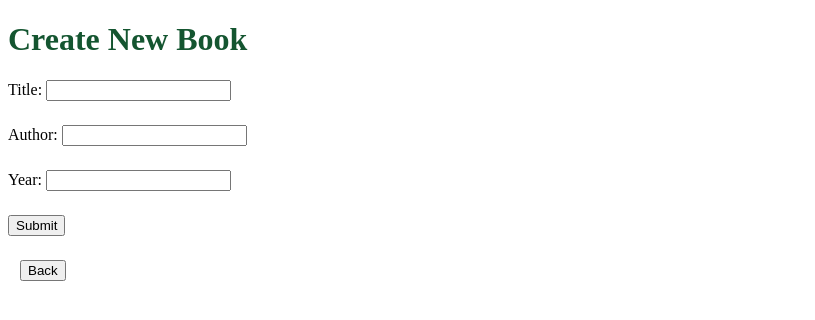
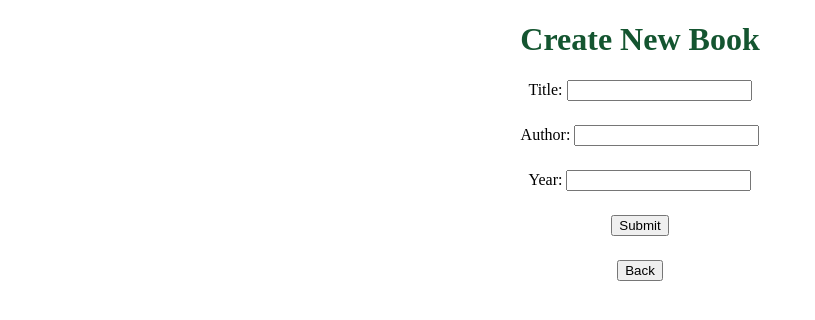
Before and after one commit to jbrasko2/bookstore-frontend, a React (Create React App) app: page /books/new in a window 1280 px wide. Shown: the top 320 px of the page, without its empty margins (0-815 px from the left). Built offline with nearby package versions, Linux system fonts and the light colour scheme.

Commit message:
add styling

```diff
--- a/src/pages/AuthorNew.js
+++ b/src/pages/AuthorNew.js
@@ -1,6 +1,7 @@
 import React from 'react'
 import AuthorForm from '../components/AuthorForm'
 import axios from 'axios'
+import styled from 'styled-components'
 
 const AuthorNew = ({ history }) => {
   const submitNew = async ({ name, dob }) => {
@@ -17,13 +18,17 @@ const AuthorNew = ({ history }) => {
   }
 
   return (
-    <>
+    <Wrapper>
       <h1>Create New Author</h1>
       <AuthorForm handleSubmit={submitNew} />
       <br />
       <button onClick={history.goBack}>Back</button>
-    </>
+    </Wrapper>
   )
 }
 
+const Wrapper = styled.div`
+  text-align: center;
+`
+
 export default AuthorNew
--- a/src/pages/BookNew.js
+++ b/src/pages/BookNew.js
@@ -1,6 +1,7 @@
 import React from 'react'
 import BookForm from '../components/BookForm'
 import axios from 'axios'
+import styled from 'styled-components'
 
 const BookNew = ({ history }) => {
   const submitNew = async ({ title, authorName, year }) => {
@@ -18,13 +19,17 @@ const BookNew = ({ history }) => {
   }
 
   return (
-    <>
+    <Wrapper>
       <h1>Create New Book</h1>
       <BookForm handleSubmit={submitNew} />
       <br />
       <button onClick={history.goBack}>Back</button>
-    </>
+    </Wrapper>
   )
 }
 
+const Wrapper = styled.div`
+  text-align: center;
+`
+
 export default BookNew
```
